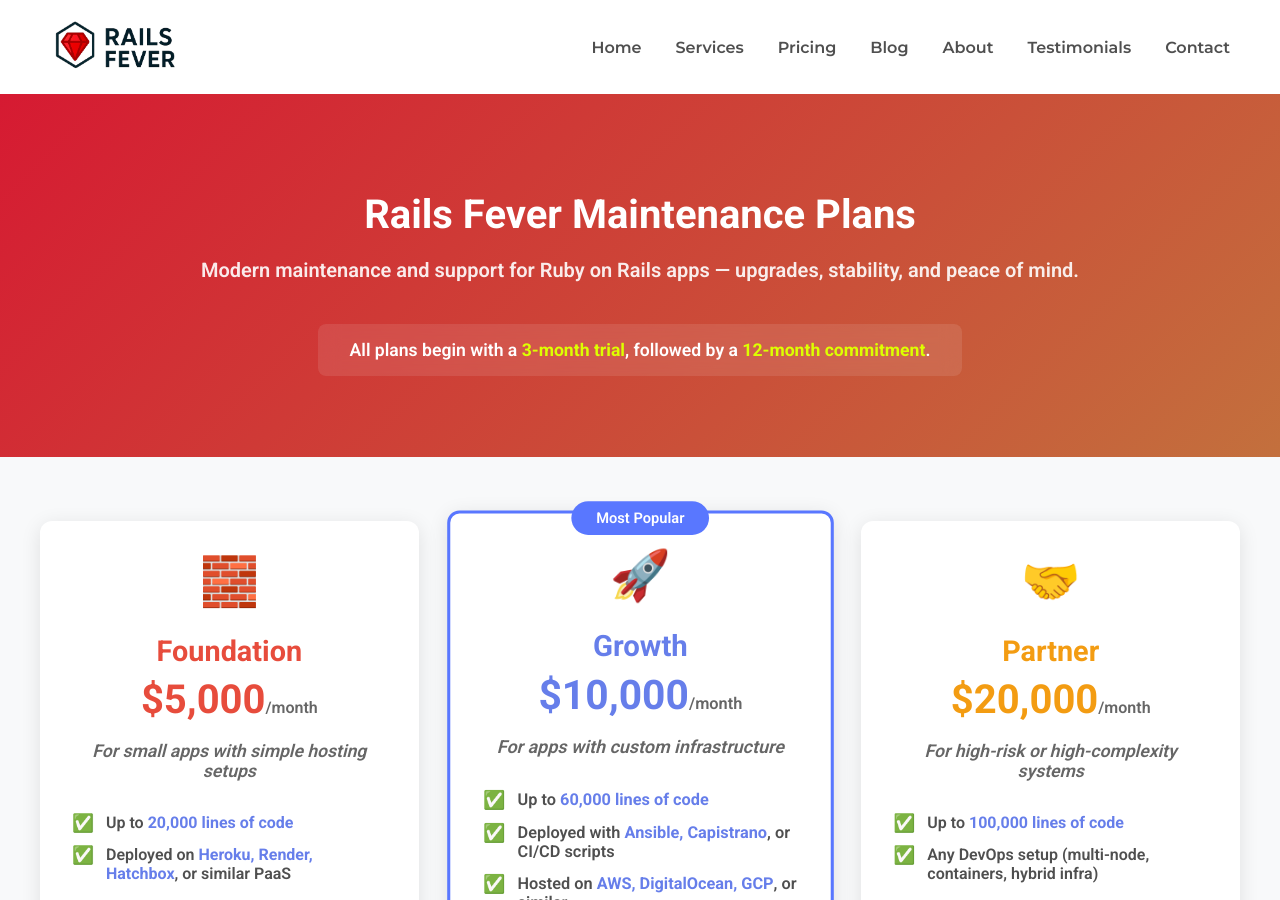
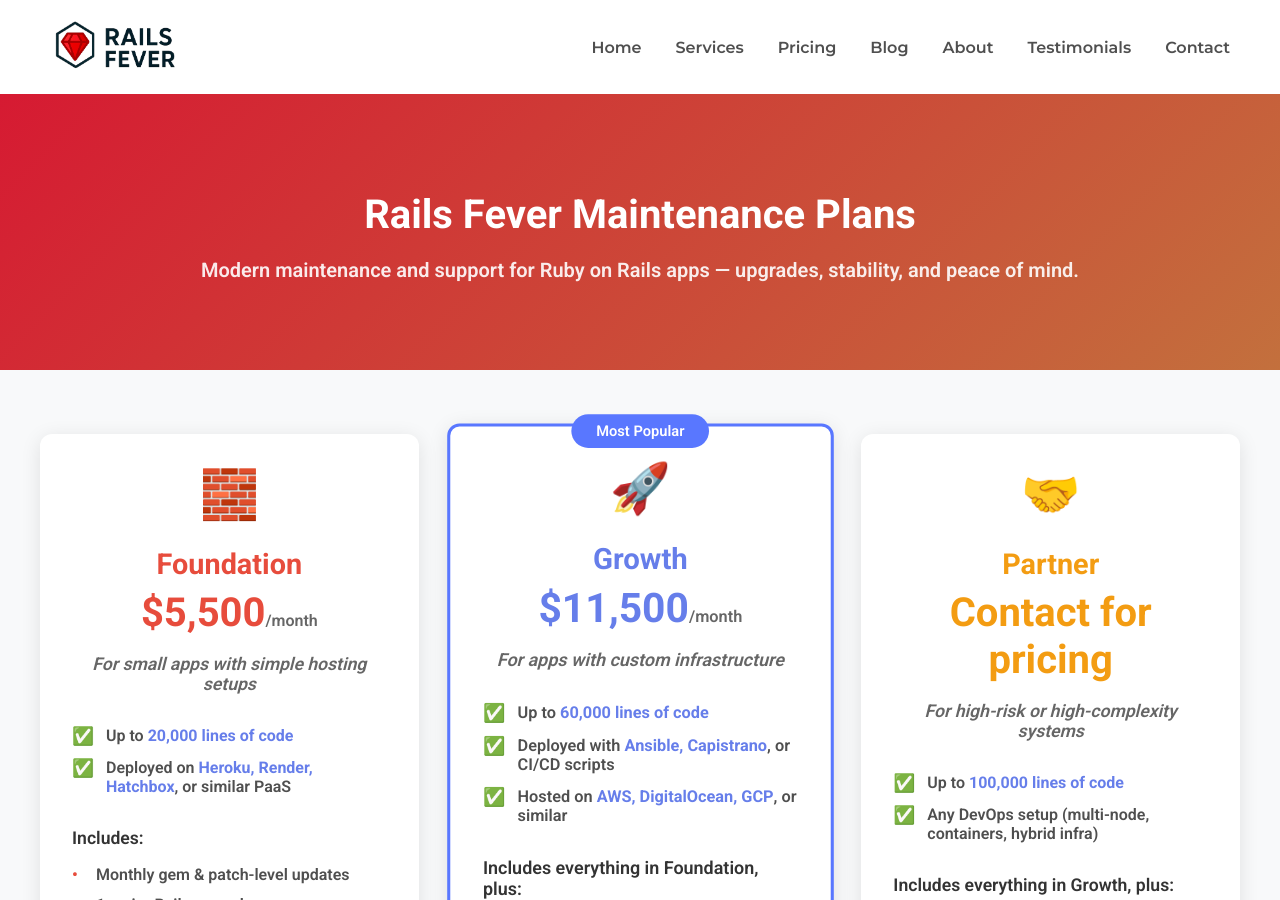
Before and after one commit to waleo/railsfever-05-2025, a Jekyll site: the page built from pricing.html, in a window 1280 px wide and 900 px high. Built offline with Jekyll 4.4.1, drawn with Linux system fonts in a browser that asks for light colours.

Commit message:
Update pricing plans

```diff
--- a/pricing.html
+++ b/pricing.html
@@ -9,7 +9,6 @@ description: Modern maintenance and support for Ruby on Rails apps — upgrades,
     <div class="container">
       <h1>Rails Fever Maintenance Plans</h1>
       <p class="hero-subtitle">Modern maintenance and support for Ruby on Rails apps — upgrades, stability, and peace of mind.</p>
-      <p class="trial-info">All plans begin with a <strong>3-month trial</strong>, followed by a <strong>12-month commitment</strong>.</p>
     </div>
   </section>
 
@@ -22,7 +21,7 @@ description: Modern maintenance and support for Ruby on Rails apps — upgrades,
           <div class="plan-header">
             <div class="plan-icon">🧱</div>
             <h2>Foundation</h2>
-            <div class="plan-price">$5,000<span>/month</span></div>
+            <div class="plan-price">$5,500<span>/month</span></div>
             <p class="plan-description">For small apps with simple hosting setups</p>
           </div>
 
@@ -73,7 +72,7 @@ description: Modern maintenance and support for Ruby on Rails apps — upgrades,
           <div class="plan-header">
             <div class="plan-icon">🚀</div>
             <h2>Growth</h2>
-            <div class="plan-price">$10,000<span>/month</span></div>
+            <div class="plan-price">$11,500<span>/month</span></div>
             <p class="plan-description">For apps with custom infrastructure</p>
           </div>
 
@@ -122,7 +121,7 @@ description: Modern maintenance and support for Ruby on Rails apps — upgrades,
           <div class="plan-header">
             <div class="plan-icon">🤝</div>
             <h2>Partner</h2>
-            <div class="plan-price">$20,000<span>/month</span></div>
+            <div class="plan-price">Contact for pricing</span></div>
             <p class="plan-description">For high-risk or high-complexity systems</p>
           </div>
 
```
